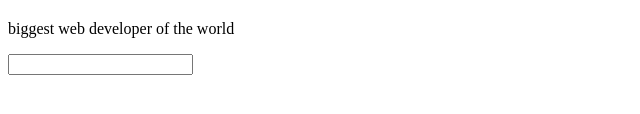
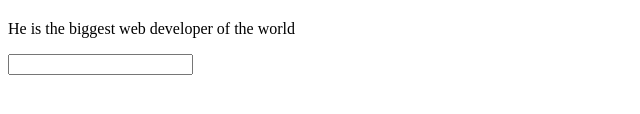
Before and after one commit to MasterThiraj/my-first-website, a plain HTML site: page index.html in a window 1280 px wide. Shown: the part 588-702 px from the top of the page, 0-640 px from the left. Drawn offline with Linux system fonts and the light colour scheme.

Commit message:
Update index.html

```diff
--- a/index.html
+++ b/index.html
@@ -8,7 +8,7 @@
 <body>
     <h1>Master Thiraj</h1>
     <img src="0000012.jpg" alt="">
-    <p>biggest web developer of the world </p>
+    <p>He is the biggest web developer of the world </p>
     <input type="text">
 
 
```
